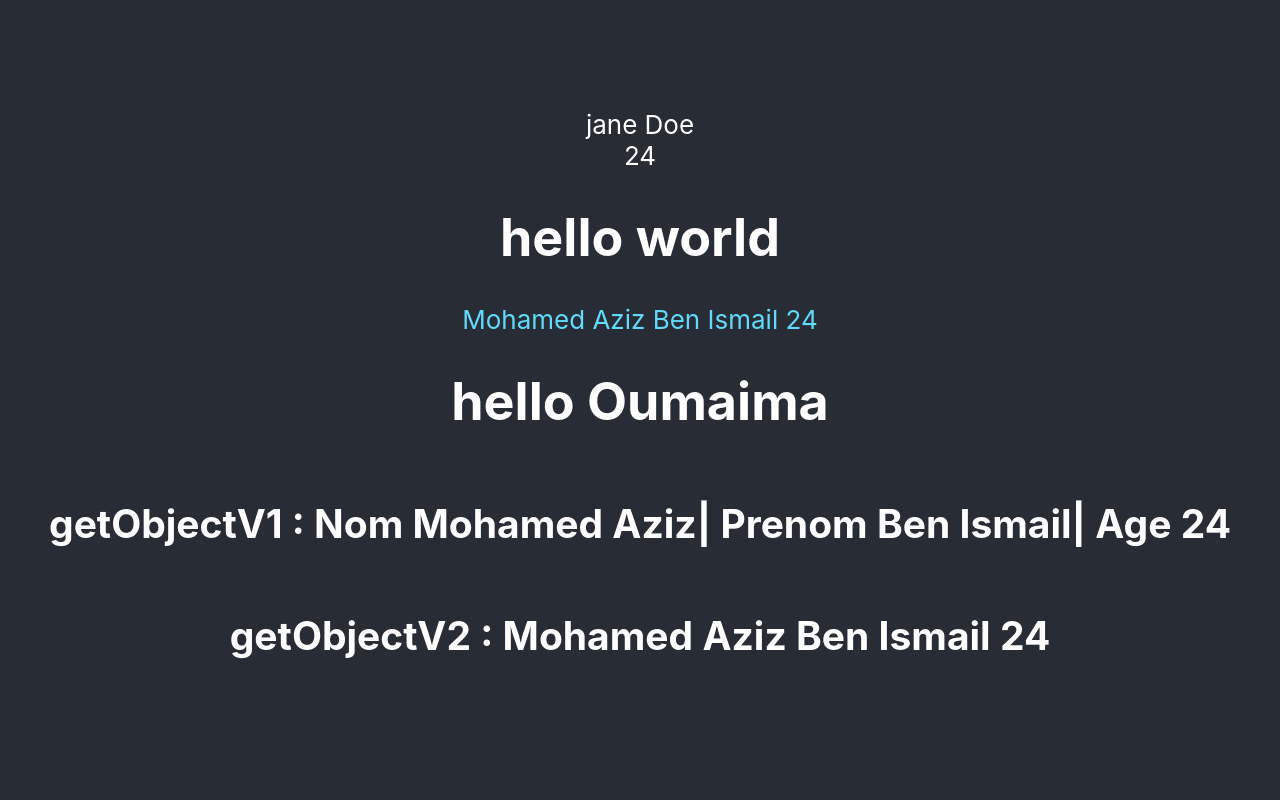
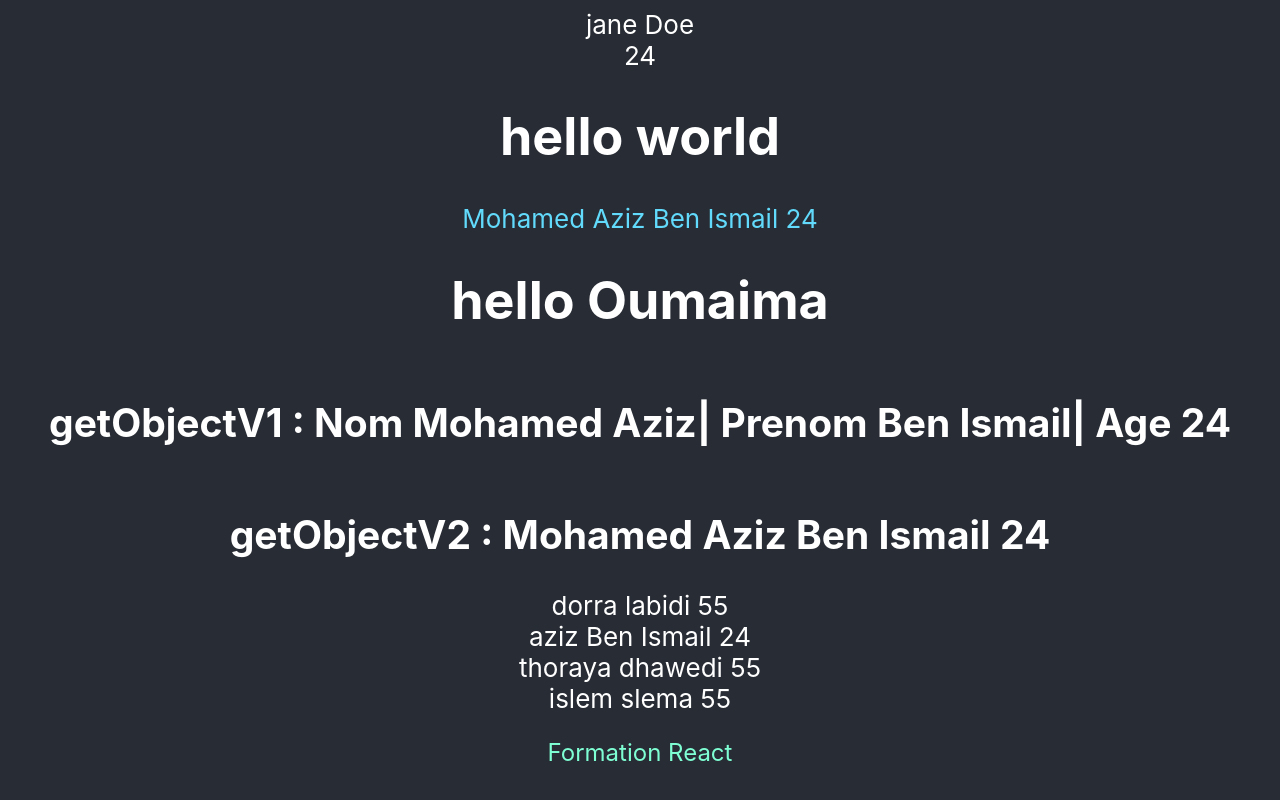
Before and after one commit to school3click/ReactApp3click, a React (Create React App) app: page / in a window 1280 px wide. Built offline with nearby package versions, Linux system fonts and the light colour scheme.

Commit message:
listeEtudiant

```diff
--- a/src/App.css
+++ b/src/App.css
@@ -36,3 +36,8 @@
     transform: rotate(360deg);
   }
 }
+
+.maClasse {
+  color: aquamarine;
+  font-size: 24px;
+}
--- a/src/App.js
+++ b/src/App.js
@@ -1,4 +1,4 @@
-import './App.css';
+import "./App.css";
 
 function App() {
   // Initialize  code js
@@ -10,24 +10,36 @@ function App() {
 
   //object
   const etudiant = {
-    nom : " Mohamed Aziz",
-    prenom : "Ben Ismail",
-    age : 24,
-  }
+    nom: " Mohamed Aziz",
+    prenom: "Ben Ismail",
+    age: 24,
+  };
 
   //fonction return user
-  function getEtudiant(etudiant){
-    return etudiant
+  function getEtudiant(etudiant) {
+    return etudiant;
   }
 
   //fonction return etudiant
-  function getObjectV1(etudiant){
-  return ` Nom ${etudiant.nom}| Prenom ${etudiant.prenom}| Age ${etudiant.age}`
+  function getObjectV1(etudiant) {
+    return ` Nom ${etudiant.nom}| Prenom ${etudiant.prenom}| Age ${etudiant.age}`;
   }
 
-  function getObjectV2(etudiant){
-    const results =  etudiant.nom + " " + etudiant.prenom + " " + etudiant.age
-    return results
+  function getObjectV2(etudiant) {
+    const results = etudiant.nom + " " + etudiant.prenom + " " + etudiant.age;
+    return results;
+  }
+
+  const listeEtudiant = [
+    { nom: "dorra", prenom: "labidi", age: 55, objectID: 0 },
+    { nom: "aziz", prenom: "Ben Ismail", age: 24, objectID: 1 },
+    { nom: "thoraya", prenom: "dhawedi", age: 55, objectID: 2 },
+    { nom: "islem", prenom: "slema", age: 55, objectID: 3 },
+  ];
+
+  const codeCss = {
+    color : "#2ecc71",
+    fontSize :"26px",
   }
 
 
@@ -35,7 +47,6 @@ function App() {
     // HTML pro
     <div className="App">
       <header className="App-header">
-
         {/* constante */}
         {name}
         <br></br>
@@ -43,7 +54,7 @@ function App() {
         {element}
 
         {/* object */}
-      <div className='App-link '>
+        <div className="App-link ">
           {etudiant.nom} {etudiant.prenom} {etudiant.age}
         </div>
 
@@ -52,7 +63,11 @@ function App() {
         <h2>getObjectV1 : {getObjectV1(etudiant)}</h2>
         <h2>getObjectV2 : {getObjectV2(etudiant)}</h2>
 
+        {listeEtudiant.map(function (item) {
+          return <div key={item.objectID} > {item.nom} {item.prenom} {item.age}  </div>;
+        })}
 
+        <p className="maClasse"> Formation React </p>
       </header>
     </div>
   );
```
Lines whose indentation alone changed are shown as unchanged.
